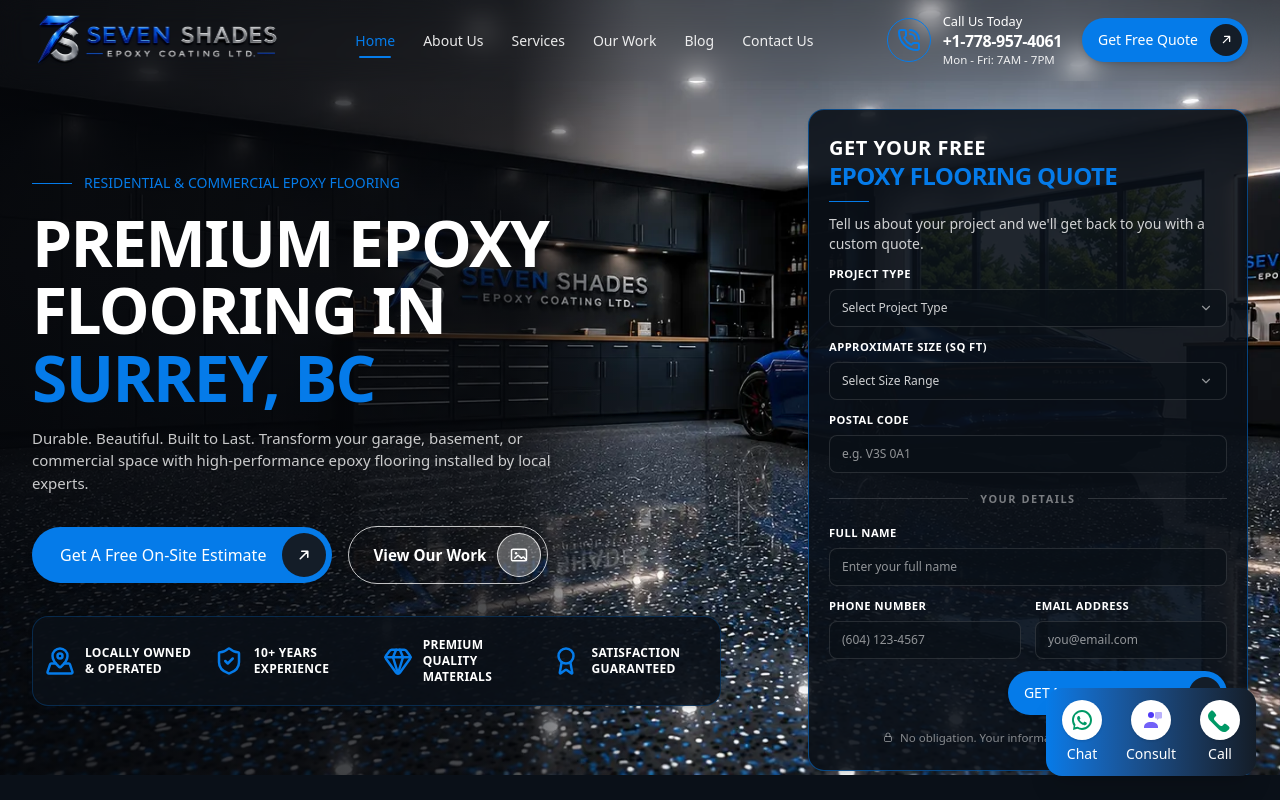
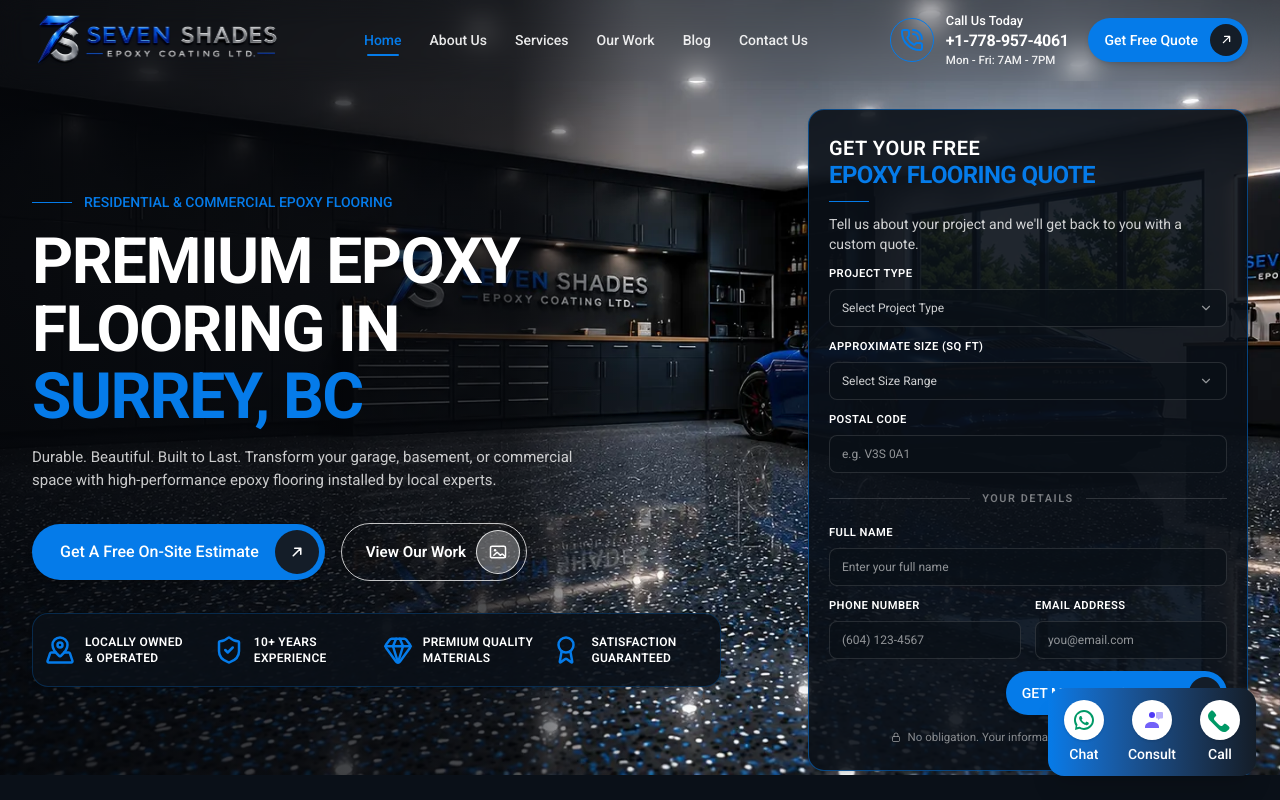
Before and after one commit to amancheema911/savenshades, a Next.js app: page / in a window 1280 px wide. Shown: the top 800 px of the page. Built offline with nearby package versions, Linux system fonts and the light colour scheme.

Commit message:
updated code after fix accessibility issue

```diff
--- a/src/app/globals.css
+++ b/src/app/globals.css
@@ -6,17 +6,20 @@
   /* --brand-color: #6D1731; */
   --brand-color: #057be9;
   --brand-color-deep: #141d28;
+  --font-roboto: "Roboto", sans-serif;
 }
 
 @theme inline {
   --color-background: var(--background);
   --color-foreground: var(--foreground);
   --color-brand: var(--brand-gold);
+  --font-roboto: "Roboto", sans-serif;
 }
 
 body {
   font-size: 15px;
   color: var(--black);
+  font-family: var(--font-roboto);
 }
 
 @keyframes hero-rise {
```
